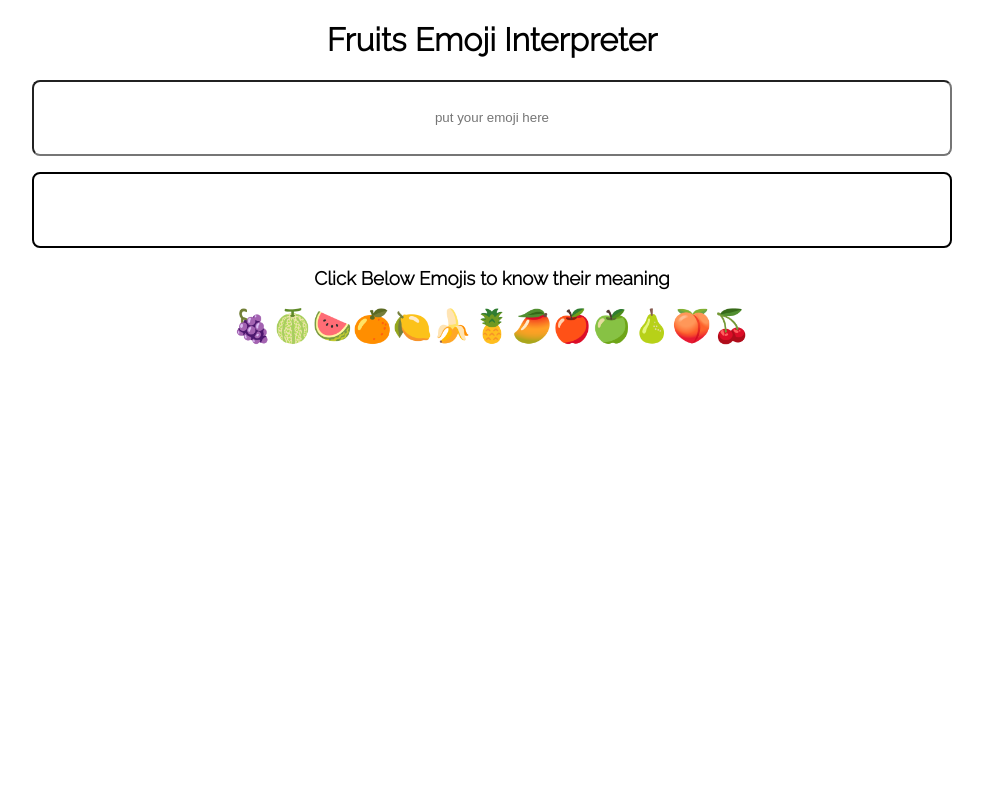
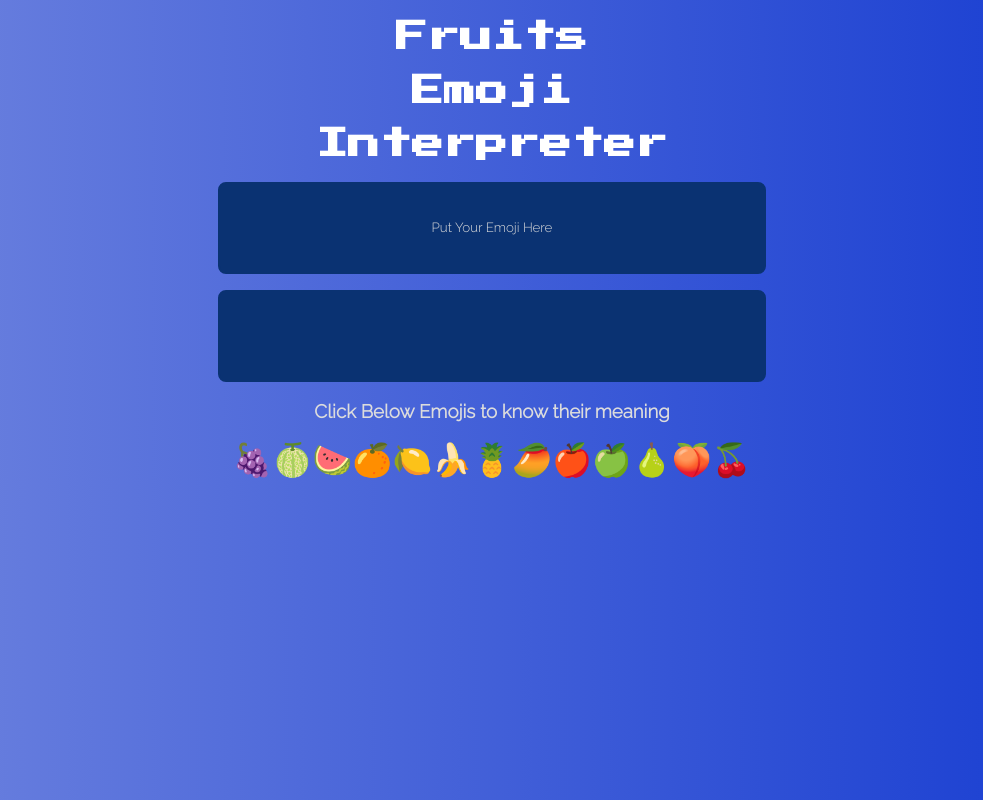
Before and after one commit to DebasishSahoo10/emoji-interpreter, a React (Create React App) app: page / in a window 1280 px wide. Shown: the whole page, without its empty margins (148-1131 px from the left). Built offline with nearby package versions, Linux system fonts and the light colour scheme.

Commit message:
style : changed styling changed styling of whole app : added gradient backgrounds, new fonts, new colors

```diff
--- a/src/App.js
+++ b/src/App.js
@@ -1,6 +1,6 @@
 import { useState } from "react";
 import "./styles.css";
-var headingText = "Fruits Emoji Interpreter";
+
 var emojiDictionary = {
   "🍇": "Grapes",
   "🍈": "Melon",
@@ -39,10 +39,12 @@ export default function App() {
 
   return (
     <div className="App">
-      <h1>{headingText}</h1>
+      <h1>Fruits</h1>
+      <h1>Emoji</h1>
+      <h1>Interpreter</h1>
       <input
         className="input"
-        placeholder="put your emoji here"
+        placeholder="Put Your Emoji Here"
         onChange={inputHandler}
       ></input>
       <div className="output" placeholder="output will come here">
--- a/src/styles.css
+++ b/src/styles.css
@@ -1,4 +1,19 @@
 @import url("https://fonts.googleapis.com/css2?family=Raleway:wght@300&display=swap");
+@import url("https://fonts.googleapis.com/css2?family=Press+Start+2P&display=swap");
+
+body {
+  background-image: linear-gradient(to right, #6f84df, #153bd1);
+  margin: 0;
+}
+
+h1 {
+  color: white;
+  font-family: "Press Start 2P", cursive;
+}
+
+h3 {
+  color: gainsboro;
+}
 
 .App {
   font-family: "Raleway", sans-serif;
@@ -7,22 +22,31 @@
 
 .input {
   padding: 1rem;
-  width: 70%;
+  width: 40%;
+  border: 2px #0a3272 solid;
   border-radius: 0.5rem 0.5rem;
-  height: 5vh;
+  height: 7vh;
   text-align: center;
+  background-color: #0a3272;
+}
+
+.input::placeholder {
+  color: gainsboro;
+  font-family: "Raleway", sans-serif;
 }
 
 .output {
-  border: 2px black solid;
-  height: 5vh;
-  width: 70%;
+  border: 2px #0a3272 solid;
+  height: 7vh;
+  width: 40%;
   border-radius: 0.5rem 0.5rem;
   padding: 1rem;
   margin: auto;
   margin-top: 1rem;
   font-weight: bold;
   font-size: larger;
+  background-color: #0a3272;
+  color: gainsboro;
 }
 
 .emoji {
@@ -30,4 +54,21 @@
   width: 70%;
   margin: auto;
   cursor: pointer;
+  /* background-color: #0a3272;
+  padding: 1rem;
+  border-radius: 0.5rem 0.5rem; */
 }
+
+@media only screen and (max-width: 900px) {
+  .emoji {
+    width: 80%;
+  }
+
+  .output {
+    width: 80%;
+  }
+
+  .input {
+    width: 80%;
+  }
+}
```
